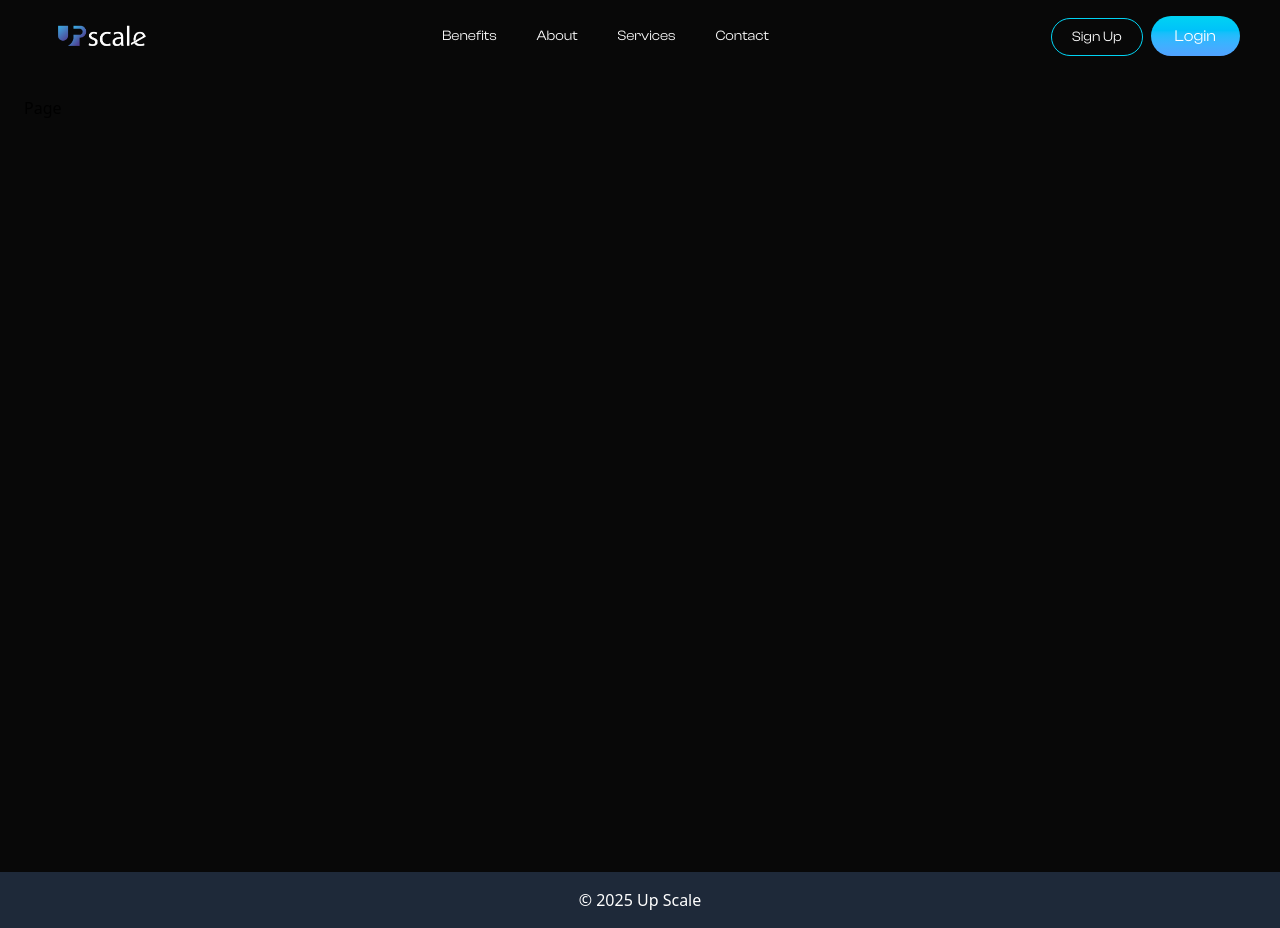
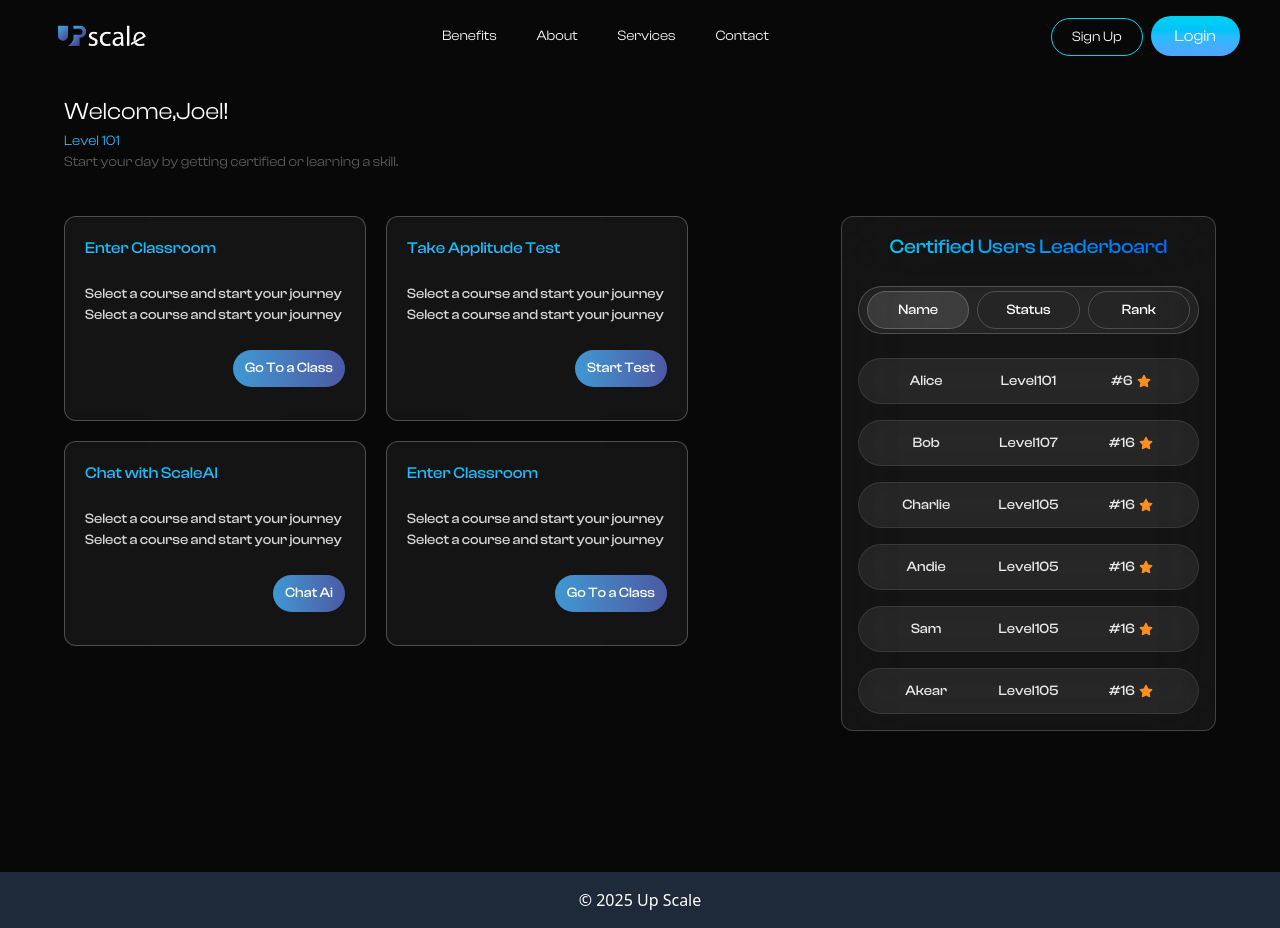
Before and after one commit to JT-Production/upscale, a Next.js app: page /dashboard in a window 1280 px wide. Built offline with nearby package versions, Linux system fonts and the light colour scheme; a web font is replaced by a local one.

Commit message:
Add dashboard components: implement Intro, Feature, Card, and LeadershipTab; update layout and styles

```diff
--- /dev/null
+++ b/app/dashboard/components/card.tsx
@@ -0,0 +1,32 @@
+import Link from "next/link";
+import React from "react";
+
+type CardProps = {
+  heading: string;
+  details: string;
+  btnText: string;
+  link: string;
+};
+
+const Card: React.FC<CardProps> = ({ heading, details, btnText, link }) => {
+  return (
+    <div
+      className=" w-[302px] space-y-6 header p-5 h-[205px] border border-[#FFFFFF40] bg-white/5 rounded-xl backdrop-blur-[150px]
+"
+    >
+      <h2 className="bg-gradient-to-b text-[16px]  to-blue-400 from-cyan-400 bg-clip-text text-transparent text-sm">
+        {heading}
+      </h2>
+      <p className=" font-extralight text-white/83 text-[14px]">{details}</p>
+      <div className=" flex justify-end">
+        <Link href={link}>
+          <button className=" p-2 px-3 rounded-full bg-gradient-to-r from-[#3e98d3] to-[#4a5aa4] text-[14px] text-white border-none cursor-pointer transition duration-300 ease-in-out">
+            {btnText}
+          </button>
+        </Link>
+      </div>
+    </div>
+  );
+};
+
+export default Card;
--- /dev/null
+++ b/app/dashboard/components/feature.tsx
@@ -0,0 +1,56 @@
+import React from "react";
+import Card from "./card";
+import Tabs from "./leadershipTab";
+
+const Feature = () => {
+  const CardDetails = [
+    {
+      heading: "Enter Classroom",
+      details:
+        "Select a course and start your journey Select a course and start your journey",
+      btnText: "Go To a Class",
+      link: "/class",
+    },
+    {
+      heading: "Take Applitude Test",
+      details:
+        "Select a course and start your journey Select a course and start your journey",
+      btnText: "Start Test",
+      link: "/class",
+    },
+    {
+      heading: "Chat with ScaleAI",
+      details:
+        "Select a course and start your journey Select a course and start your journey",
+      btnText: "Chat Ai",
+      link: "/class",
+    },
+    {
+      heading: "Enter Classroom",
+      details:
+        "Select a course and start your journey Select a course and start your journey",
+      btnText: "Go To a Class",
+      link: "/class",
+    },
+  ];
+  return (
+    <div className=" w-full flex flex-row justify-between items-start">
+      <div className="  flex flex-row flex-wrap gap-5 w-3/5">
+        {CardDetails.map((cardDetail, idx) => (
+          <Card
+            key={idx}
+            heading={cardDetail.heading}
+            details={cardDetail.details}
+            btnText={cardDetail.btnText}
+            link={cardDetail.link}
+          />
+        ))}
+      </div>
+      <div className="2/5">
+        <Tabs />
+      </div>
+    </div>
+  );
+};
+
+export default Feature;
--- /dev/null
+++ b/app/dashboard/components/intro.tsx
@@ -0,0 +1,17 @@
+import React from "react";
+
+const Intro = () => {
+  return (
+    <div className=" paragraph mb-11">
+      <h2 className=" text-white text-2xl">Welcome,Joel!</h2>
+      <span className="bg-gradient-to-b to-blue-400 from-cyan-400 bg-clip-text text-transparent text-sm ">
+        Level 101
+      </span>
+      <p className=" text-[#5F5F5F] text-sm">
+        Start your day by getting certified or learning a skill.
+      </p>
+    </div>
+  );
+};
+
+export default Intro;
--- /dev/null
+++ b/app/dashboard/components/leadershipTab.tsx
@@ -0,0 +1,51 @@
+"use client";
+import React from "react";
+import { FaStar } from "react-icons/fa6";
+
+const Table = () => {
+  const data = [
+    { name: "Alice", status: "Level101", rank: "#6" },
+    { name: "Bob", status: "Level107", rank: "#16" },
+    { name: "Charlie", status: "Level105", rank: "#16" },
+    { name: "Andie", status: "Level105", rank: "#16" },
+    { name: "Sam", status: "Level105", rank: "#16" },
+    { name: "Akear", status: "Level105", rank: "#16" },
+  ];
+
+  return (
+    <div className="w-[375px] p-4 text-center header space-y-6 border border-white/20 rounded-xl bg-white/5 backdrop-blur-2xl">
+      <h2 className="bg-gradient-to-r text-[20px]  to-blue-600 from-cyan-400 bg-clip-text text-transparent text-sm">
+        Certified Users Leaderboard
+      </h2>
+      <div className="flex items-center justify-between border border-white/20 rounded-full bg-white/5 backdrop-blur-2xl px-2 py-1 space-x-2">
+        <span className="flex-1 text-center text-white text-sm py-2 rounded-full border border-white/20 bg-white/10 backdrop-blur-2xl">
+          Name
+        </span>
+        <span className="flex-1 text-center text-white text-sm py-2 rounded-full border border-white/20">
+          Status
+        </span>
+        <span className="flex-1 text-center text-white text-sm py-2 rounded-full border border-white/20">
+          Rank
+        </span>
+      </div>
+
+      <div className="mt-4 text-sm text-white/90 space-y-4">
+        {data.map((person, idx) => (
+          <div
+            key={idx}
+            className="flex justify-between items-center border border-white/10 rounded-full bg-white/5 backdrop-blur-xl px-4 py-3"
+          >
+            <span className="w-1/3 text-center">{person.name}</span>
+            <span className="w-1/3 text-center">{person.status}</span>
+            <span className="w-1/3 flex justify-center items-center gap-1 text-center">
+              {person.rank}
+              <FaStar color="#FA8F21" />
+            </span>
+          </div>
+        ))}
+      </div>
+    </div>
+  );
+};
+
+export default Table;
--- a/app/dashboard/layout.tsx
+++ b/app/dashboard/layout.tsx
@@ -7,8 +7,8 @@ export default function DashboardLayout({
 }) {
   return (
     <div className="flex h-screen">
-      <div className="flex-1 flex flex-col overflow-hidden">
-        <main className="flex-1 overflow-auto p-6">{children}</main>
+      <div className="flex-1 flex flex-col ">
+        <main className="flex-1  p-6">{children}</main>
       </div>
     </div>
   );
--- a/app/dashboard/page.tsx
+++ b/app/dashboard/page.tsx
@@ -1,7 +1,14 @@
 import React from "react";
+import Intro from "./components/intro";
+import Feature from "./components/feature";
 
 const Page = () => {
-  return <div>Page</div>;
+  return (
+    <div className=" px-[40px]">
+      <Intro />
+      <Feature />
+    </div>
+  );
 };
 
 export default Page;
--- a/app/globals.css
+++ b/app/globals.css
@@ -1,30 +1,28 @@
 @import "tailwindcss";
 
 @font-face {
-    font-family: 'Clash';
-    src: url('./fonts/ClashDisplay-Medium.otf') format('opentype');
+  font-family: "Clash";
+  src: url("./fonts/ClashDisplay-Medium.otf") format("opentype");
 }
 @font-face {
-    font-family: 'Clash p';
-    src: url('./fonts/ClashDisplay-Regular.otf') format('opentype');
+  font-family: "Clash p";
+  src: url("./fonts/ClashDisplay-Regular.otf") format("opentype");
 }
 
-.header{
-    font-family: 'clash';
+.header {
+  font-family: "clash";
 }
-.paragraph{
-    font-family: 'clash p';
-
+.paragraph {
+  font-family: "clash p";
 }
 
-.gradient-btn{
-    background: linear-gradient(90deg, #3E98D3 0%, #4A5AA4 100%);
-    color: white;
-    border: none;
-    cursor: pointer;
-    transition: 0.3s ease;
-    font-family: Myrid;
+.gradient-btn {
+  background: linear-gradient(90deg, #3e98d3 0%, #4a5aa4 100%);
+  color: white;
+  border: none;
+  cursor: pointer;
+  transition: 0.3s ease;
 }
-body{
-    background: #080808;
+body {
+  background: #080808;
 }
```
Also changed, not shown: app/(auth)/page.tsx (deleted).
